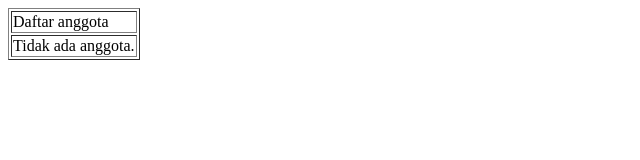
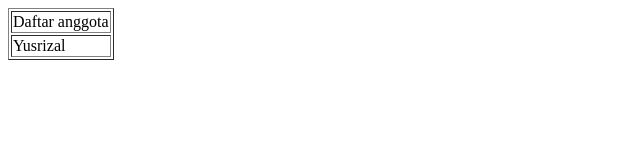
Before and after one commit to yusrizal/RPL_JTEK_2017_00, a plain HTML site: page index.html in a window 1280 px wide. Shown: the whole page, without its empty margins (0-640 px from the left). Drawn offline with Linux system fonts and the light colour scheme.

Commit message:
Menambahkan nama saya di index

```diff
--- a/index.html
+++ b/index.html
@@ -6,7 +6,7 @@
   <body>
     <table border=”0”>
       <tr><td>Daftar anggota</td></tr>
-      <tr><td>Tidak ada anggota.</td></tr>
+      <tr><td>Yusrizal</td></tr>
     </table>
   </body>
 </html>
```
